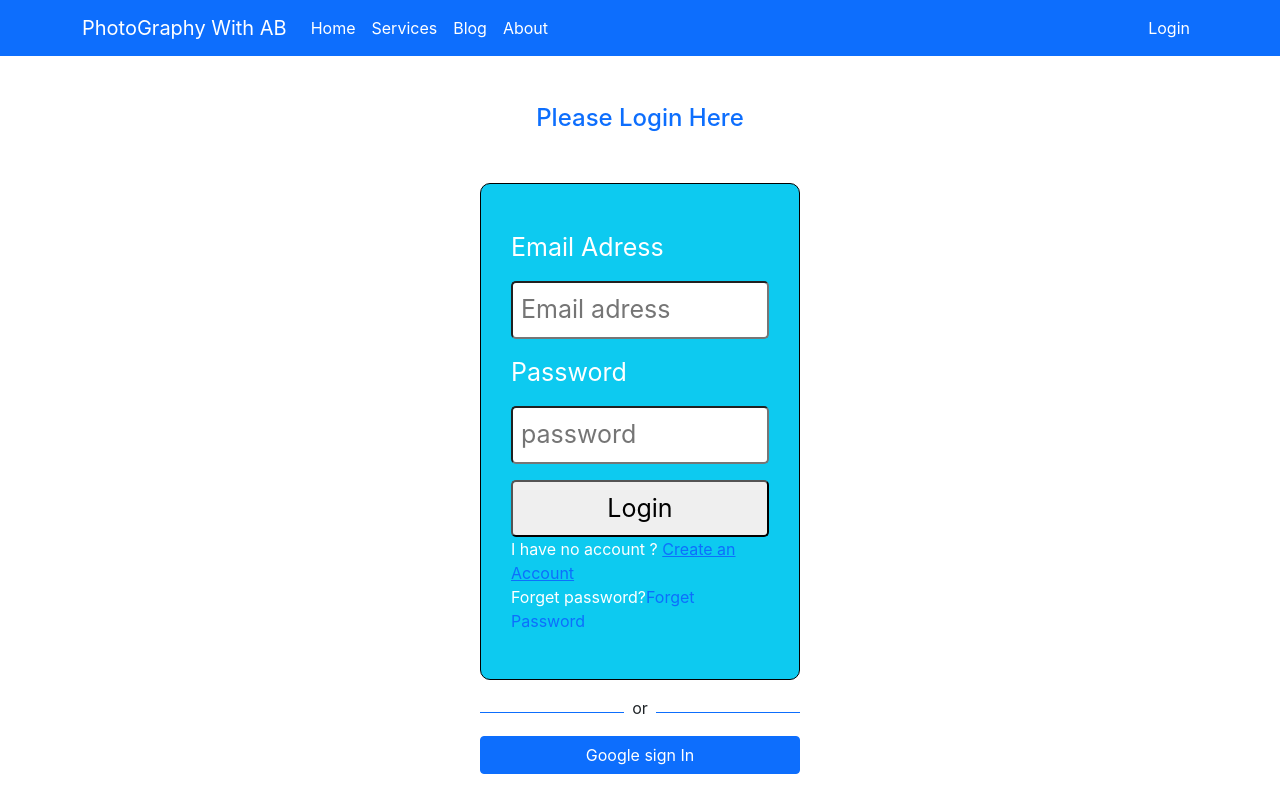
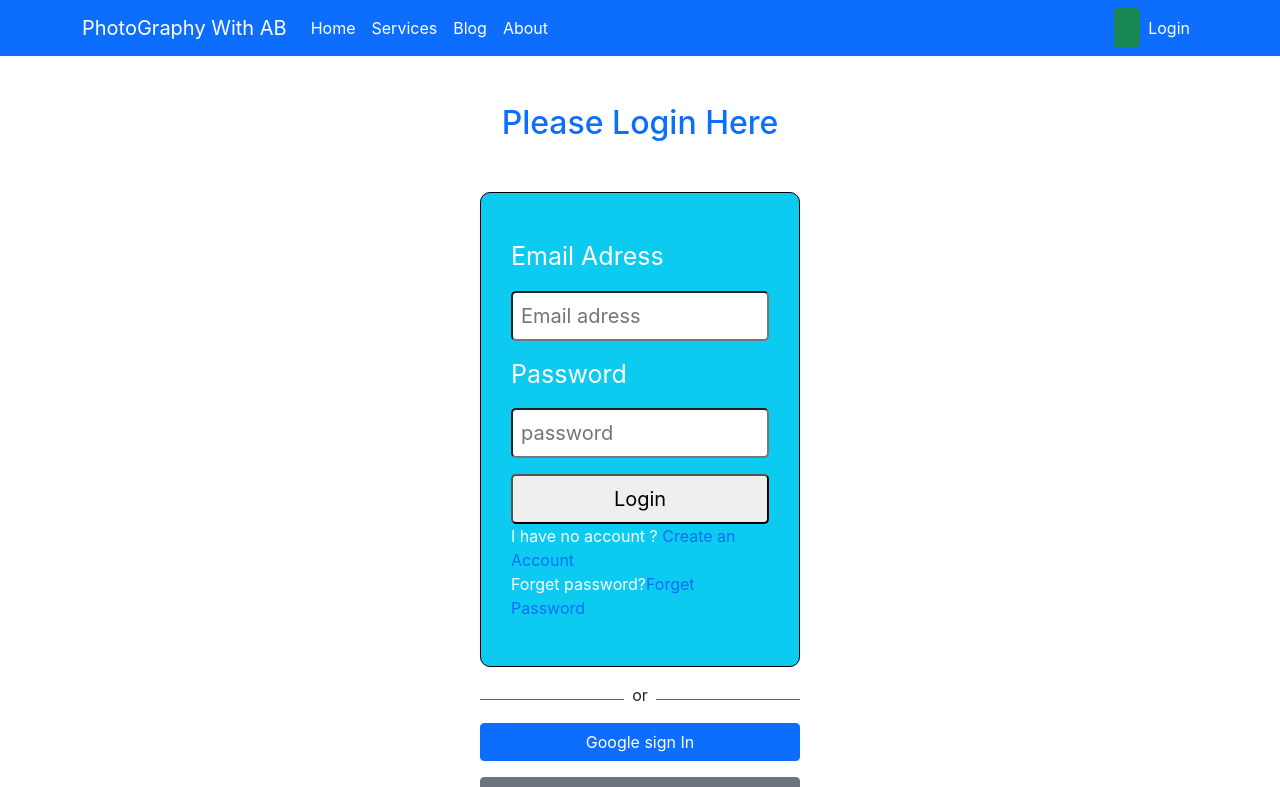
Before and after one commit to abdullah-miah/-warehouse-management-client, a React (Create React App) app: page /login in a window 1280 px wide. Shown: the top 787 px of the page. Built offline with nearby package versions, Linux system fonts and the light colour scheme; no server answers.

Commit message:
displayName In Header

```diff
--- a/src/componets/Header/Header.js
+++ b/src/componets/Header/Header.js
@@ -32,6 +32,7 @@ const Header = () => {
         </Nav.Link>
       </Nav>
       <Nav>
+        <span className='btn btn-success text-white d-flex justify-content-center align-items-center'>{user?.displayName && user.displayName}</span>
       {
         user?<button className='btn btn-link text-white text-decoration-none' onClick={hadleSignOut}>SignOut</button>
         :
--- a/src/componets/Login/Login.css
+++ b/src/componets/Login/Login.css
@@ -12,7 +12,7 @@ label{
     border-radius: 10px;
 }
 input:not([type=checkbox]){
-    font-size: 25px;
+    font-size: 20px;
     width: 100%;
     padding: 8px;
     border-radius: 5px;
--- a/src/componets/Login/Login.js
+++ b/src/componets/Login/Login.js
@@ -50,7 +50,7 @@ const Login = () => {
     return (
         <div>
             <div>
-            <h4 className='text-center mt-5 text-primary'> Please Login Here</h4>
+            <h2 className='text-center mt-5 text-primary'> Please Login Here</h2>
            <form onSubmit={handleSubmit} className='w-25 mx-auto login-form bg-info'>
                <label>Email Adress</label>
                <br/>
@@ -61,8 +61,9 @@ const Login = () => {
                <input ref ={passwordRef} type="password" placeholder='password' required></input>
                <br/>
                <input className='mt-3' type="submit" value="Login"></input>
-               <span>I have no account ?</span><span> <Link to="/signup"> Create an Account</Link></span>
+               <span>I have no account ?</span><span> <Link className='text-decoration-none' to="/signup"> Create an Account</Link></span>
                <p> <span>Forget password?</span><a href='#'onClick={resetPassword} className='text-decoration-none'>Forget Password</a></p>
+                <p className='text-danger'>{errorElement}</p>
            </form>
 
         </div>
--- a/src/componets/SignUp/SignUp.js
+++ b/src/componets/SignUp/SignUp.js
@@ -31,10 +31,14 @@ const SignUp = () => {
       if(user){
           navigate('/');
       }
+      let errorElement;
+    if (error) {
+        errorElement =<p>Error: {error?.message}</p>
+      }
     return (
         <>
         <div>
-            <h4 className='text-center mt-5 text-primary'> SignUp Here</h4>
+            <h2 className='text-center mt-5 text-primary'> Please SignUp Here</h2>
            <form onSubmit={signUphandle} className='w-25 mx-auto login-form bg-info'>
            <label>Your Name</label>
                <br/>
@@ -58,7 +62,7 @@ const SignUp = () => {
                type="submit"
                value="SignUp">
                </input>
-               <span>Already have an account ?</span><span> <Link to="/login"> Login here</Link></span>
+               <span>Already have an account ?</span><span> <Link className='text-decoration-none' to="/login"> Login here</Link></span>
 
            </form>
         </div>
```
